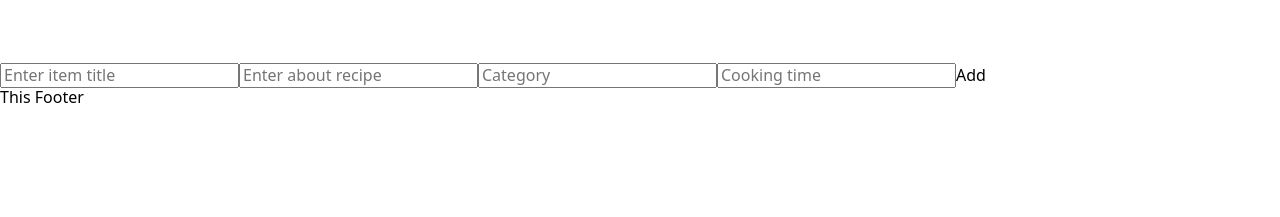
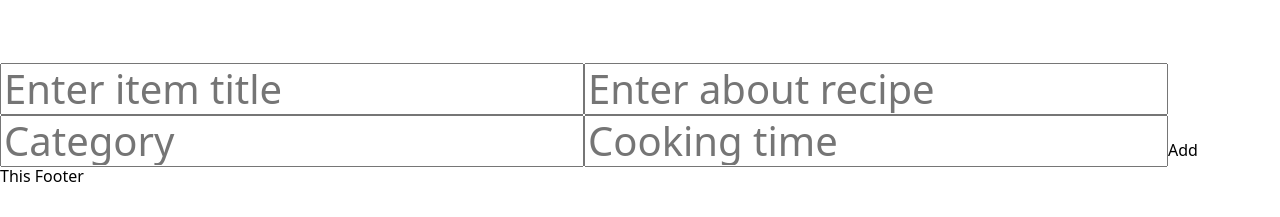
Before and after one commit to jrudenko/project-team-4-react-node.js, a React (Create React App) app: page /project-team-4-react-node.js/add in a window 1280 px wide. Shown: the part 257-474 px from the top of the page. Built offline with nearby package versions, Linux system fonts and the light colour scheme.

Commit message:
Add Formik TimeImage

```diff
--- a/src/components/AddRecipeForm/RecipeDescriptionFields/AddRecipeForm.jsx
+++ b/src/components/AddRecipeForm/RecipeDescriptionFields/AddRecipeForm.jsx
@@ -1,40 +1,59 @@
+import { Formik, Form, Field } from "formik";
+import styled from "styled-components";
+
+const initialValues = {
+  itemTitle: '',
+  aboutRecipe: '',
+  category: '',
+  cookingTime: '',
+}
+
+const Input = styled(Field)`
+font-size: 40px;`;
 
 const AddRecipeForm = () => {
 
+  const handleSubmit = (values, {resetForm}) => {
+    console.log(values);
+    resetForm();
+  }
+
   return (
-    <form >
-      <label >
-        <input
+    <Formik initialValues={initialValues} onSubmit={handleSubmit}>
+      <Form>
+          <label htmlFor="itemTitle">
+            <Input
               type="text"
-          name="title"
+              name="itemTitle"
               placeholder="Enter item title"
             />
           </label>
-      <label >
-        <input
+          <label htmlFor="aboutRecipe">
+            <Input
               type="text"
-          name="name"
+              name="aboutRecipe"
               placeholder="Enter about recipe"
             />
           </label>
-      <label >
-        <input
+          <label htmlFor="category">
+            <Input
               type="text"
-          name="about"
+              name="category"
               placeholder="Category"
             />
           </label>
-      <label >
-        <input
-          type=""
-          name=""
+          <label htmlFor="cookingTime">
+            <Input
+              type="text"
+              name="cookingTime"
               placeholder="Cooking time"
             />
           </label>
           <button >
             Add
           </button>
-    </form>
+      </Form>
+    </Formik>
   );
 }
 
```
Also changed, not shown: src/images/SVG/time.svg (added). Lines whose indentation alone changed are shown as unchanged.
